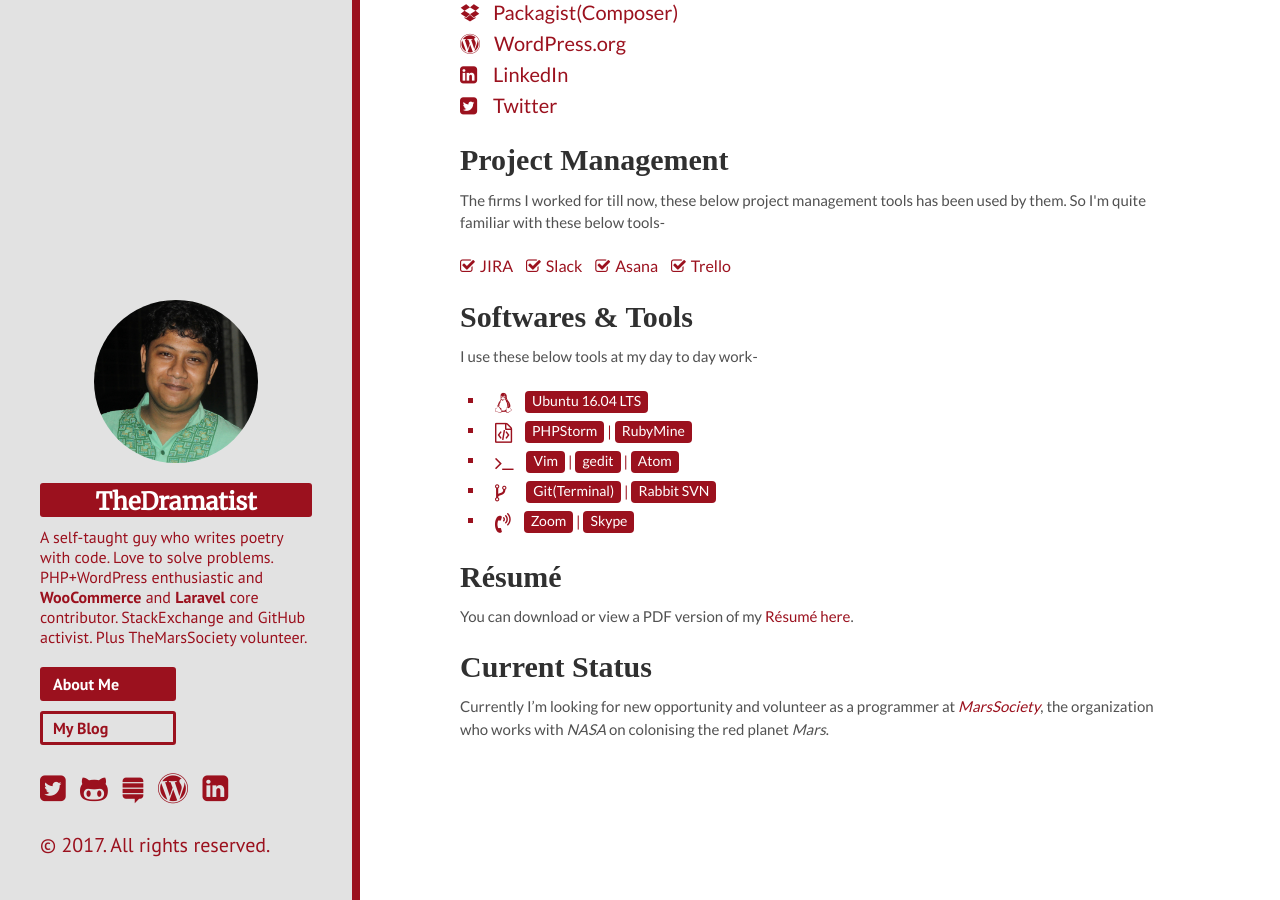
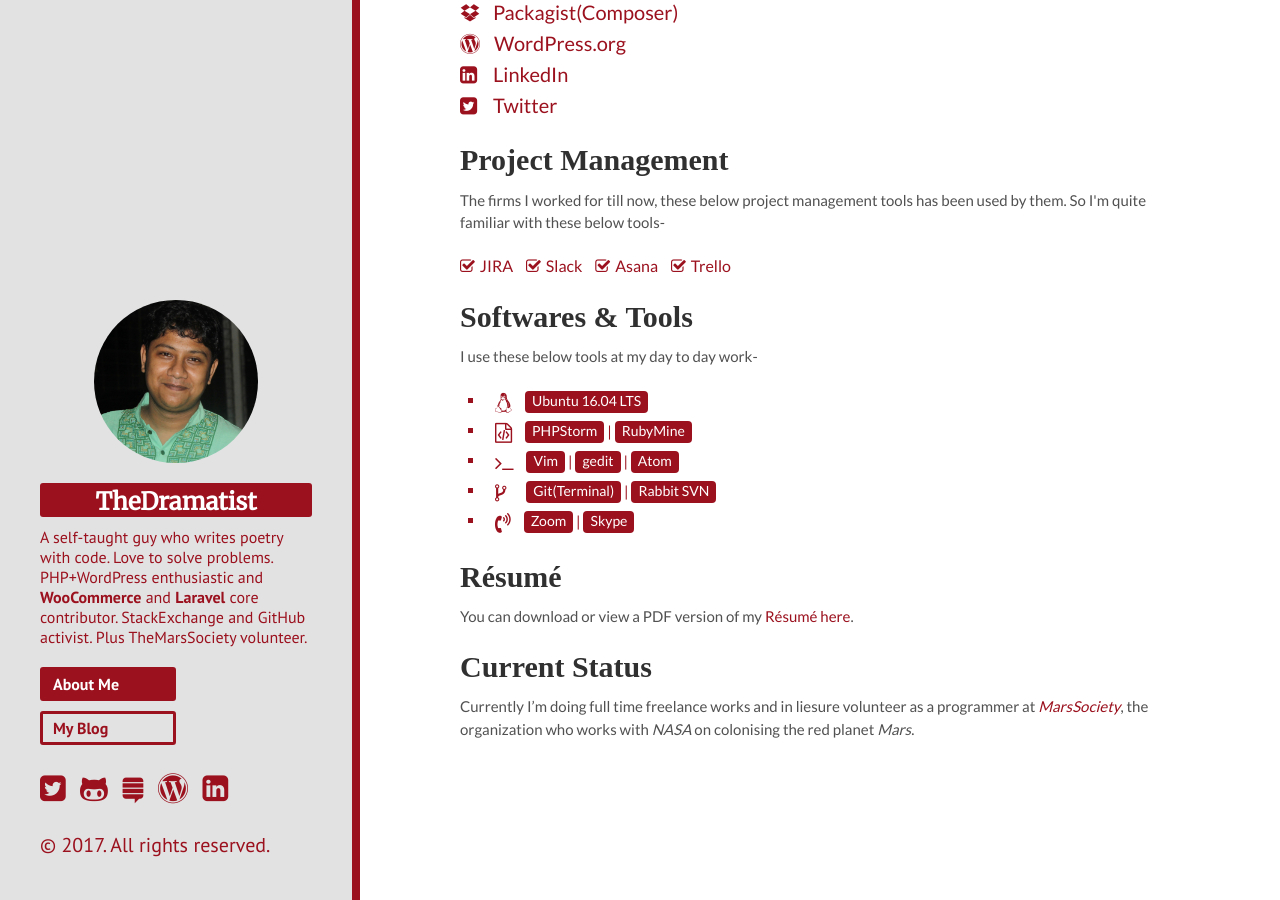
Before and after one commit to khanrn/codemascot.github.io, a Jekyll site: the page built from index.html, in a window 1280 px wide and 900 px high, scrolled down 675 px. Built offline with Jekyll 4.4.1, drawn with Linux system fonts in a browser that asks for light colours; nearby versions of some CDN libraries; some web fonts are replaced; Markdown is read by kramdown in place of the engine named in the settings.

Commit message:
Resume Updated And Current Status Changed

```diff
--- a/index.html
+++ b/index.html
@@ -64,9 +64,9 @@
 	</ul>
 
 	<h1 class="page-title">Résumé</h1>
-	<p>You can download or view a PDF version of my <a target="_blank" href="http://www.thedramatist.me/download/2017-11-08-resume-khan.pdf">Résumé here</a>.</p>
+	<p>You can download or view a PDF version of my <a target="_blank" href="http://www.thedramatist.me/download/2017-12-07-resume-khan.pdf">Résumé here</a>.</p>
 
 	<h1 class="page-title">Current Status</h1>
-	<p>Currently I’m looking for new opportunity and volunteer as a programmer at <em><a target="_blank" href="http://www.marssociety.org/">MarsSociety</a></em>, the organization who works with <em>NASA</em> on colonising the red planet <em>Mars</em>.</p>
+	<p>Currently I’m doing full time freelance works and in liesure volunteer as a programmer at <em><a target="_blank" href="http://www.marssociety.org/">MarsSociety</a></em>, the organization who works with <em>NASA</em> on colonising the red planet <em>Mars</em>.</p>
 
 </div>
```
Also changed, not shown: 2 other files.
